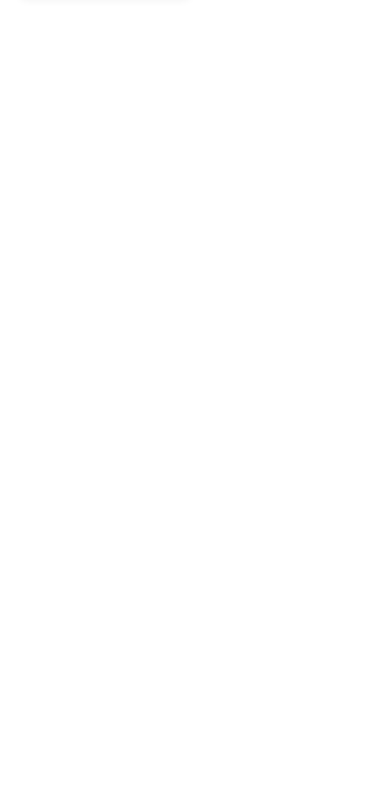
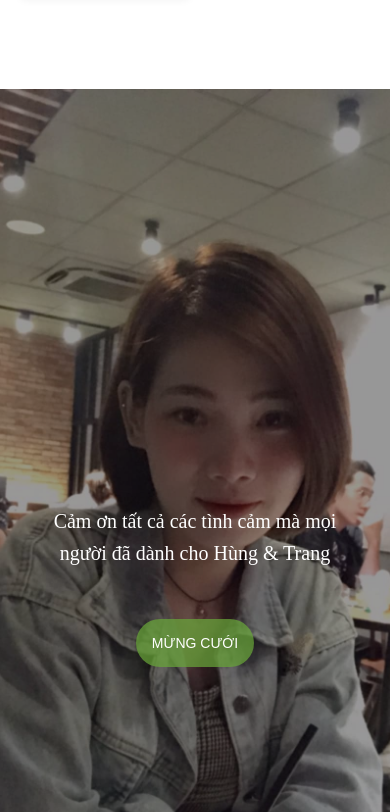
Before and after one commit to devhung96/wedding, a React (Vite) app: page / in a window 390 px wide. Shown: the part 3792-4604 px from the top of the page. Before the commit the page ends 3881 px from the top, so only its background shows below. Built offline with nearby package versions, Linux system fonts and the light colour scheme; a web font is replaced by a local one.

Commit message:
feat: add wedding gift component with modal functionality
- Create new WeddingGift component with responsive styling
- Implement GiftModal for displaying bank details and QR codes
- Add background image and styling for gift section
- Include copy functionality for bank account numbers

```diff
--- a/src/App.tsx
+++ b/src/App.tsx
@@ -5,6 +5,7 @@ import WeddingInvitationCard from './components/WeddingInvitationCard/WeddingInv
 import WeddingParty from './components/WeddingParty/WeddingParty';
 import WeddingFamily from './components/WeddingFamily/WeddingFamily';
 import WeddingAlbum from './components/WeddingAlbum/WeddingAlbum';
+import WeddingGift from './components/WeddingGift/WeddingGift';
 import ConfirmationModal from './components/WeddingParty/ConfirmationModal';
 import WishModal from './components/WeddingParty/WishModal';
 
@@ -84,7 +85,9 @@ function App() {
             { src: DucHung, alt: "Wedding photo 1", className: "large" },
           ]}
         />
+        <WeddingGift />
       </div>
+
 
       <ConfirmationModal
         isOpen={modalState.isOpen}
--- /dev/null
+++ b/src/components/WeddingGift/GiftModal.scss
@@ -0,0 +1,125 @@
+.gift-modal {
+  padding: 20px;
+  text-align: center;
+
+  .gift-message {
+    font-size: 16px;
+    color: #333;
+    margin-bottom: 24px;
+    font-style: italic;
+  }
+
+  .gift-sections {
+    display: flex;
+    gap: 24px;
+    overflow-x: auto;
+    padding: 20px 0;
+    scroll-snap-type: x mandatory;
+    -webkit-overflow-scrolling: touch;
+
+    &::-webkit-scrollbar {
+      height: 8px;
+    }
+
+    &::-webkit-scrollbar-track {
+      background: #f1f1f1;
+      border-radius: 4px;
+    }
+
+    &::-webkit-scrollbar-thumb {
+      background: #8BA888;
+      border-radius: 4px;
+
+      &:hover {
+        background: #9CB89A;
+      }
+    }
+  }
+
+  .gift-section {
+    text-align: center;
+    flex: 0 0 auto;
+    width: 300px;
+    scroll-snap-align: start;
+    h3 {
+      font-size: 18px;
+      color: #69a539;
+      margin-bottom: 16px;
+      font-weight: 600;
+    }
+
+    .qr-container {
+      background: rgba(255, 255, 255, 0.9);
+      border-radius: 12px;
+      padding: 20px;
+      box-shadow: 0 2px 8px rgba(0, 0, 0, 0.1);
+      display: flex;
+      flex-direction: column;
+      align-items: center;
+      gap: 16px;
+
+      .qr-image {
+        width: 200px;
+        height: 200px;
+        object-fit: contain;
+        border-radius: 8px;
+      }
+
+      .bank-info {
+        text-align: center;
+
+        p {
+          margin: 4px 0;
+          font-size: 14px;
+          color: #333;
+
+          &:first-child {
+            font-weight: 600;
+            color: #000;
+          }
+        }
+      }
+
+      .action-buttons {
+        display: flex;
+        gap: 12px;
+        width: 100%;
+        justify-content: center;
+
+        button {
+          flex: 1;
+          max-width: 120px;
+          padding: 8px;
+          border-radius: 20px;
+          font-size: 14px;
+          cursor: pointer;
+          transition: all 0.3s ease;
+          border: none;
+
+          &.copy-button {
+            background: #69a539;
+            color: white;
+
+            &:hover {
+              background: #447120;
+            }
+          }
+
+          &.download-button {
+            background: transparent;
+            border: 1px solid #69a539;
+            color: #69a539;
+
+            &:hover {
+              background: rgba(105, 165, 57, 0.1);
+            }
+          }
+
+          &:active {
+            transform: scale(0.95);
+          }
+        }
+      }
+    }
+  }
+}
--- /dev/null
+++ b/src/components/WeddingGift/GiftModal.tsx
@@ -0,0 +1,51 @@
+import Modal from '../common/Modal/Modal';
+import './GiftModal.scss';
+
+interface GiftModalProps {
+  isOpen: boolean;
+  onClose: () => void;
+}
+
+export default function GiftModal({ isOpen, onClose }: GiftModalProps) {
+  const handleCopySTK = (stk: string) => {
+    navigator.clipboard.writeText(stk);
+    // TODO: Add toast notification
+    console.log('Đã copy STK:', stk);
+  };
+
+  return (
+    <Modal isOpen={isOpen} onClose={onClose} title="Hộp mừng cưới">
+      <div className="gift-modal">
+        <p className="gift-message">
+          Vợ chồng xin cảm ơn tất cả tình cảm của mọi người ♥
+        </p>
+
+        <div className="gift-sections">
+          <div className="gift-section">
+            <h3>MỪNG CƯỚI ĐẾN CHÚ RỂ</h3>
+            <div className="qr-container">
+              <img src="/qr-code-1.png" alt="QR Code Chú Rể" className="qr-image" />
+              <div className="bank-info">
+                <p>TRAN DUC HUNG</p>
+                <p>STK: 123</p>
+                <p>TECHCOMBANK</p>
+              </div>
+            </div>
+          </div>
+
+          <div className="gift-section">
+            <h3>MỪNG CƯỚI ĐẾN CÔ DÂU</h3>
+            <div className="qr-container">
+              <img src="/qr-code-2.png" alt="QR Code Cô Dâu" className="qr-image" />
+              <div className="bank-info">
+                <p>MAI THI HUYEN TRANG</p>
+                <p>STK: 123123123</p>
+                <p>TECHCOMBANK</p>
+              </div>
+            </div>
+          </div>
+        </div>
+      </div>
+    </Modal>
+  );
+}
--- /dev/null
+++ b/src/components/WeddingGift/WeddingGift.scss
@@ -0,0 +1,74 @@
+.wedding-gift {
+  min-height: 100vh;
+  display: flex;
+  align-items: center;
+  justify-content: center;
+  background: url("../../assets/images/MaiTrang.jpg") center/cover no-repeat;
+  position: relative;
+  padding: 80px 0;
+
+  &::before {
+    content: "";
+    position: absolute;
+    top: 0;
+    left: 0;
+    right: 0;
+    bottom: 0;
+    background: rgba(0, 0, 0, 0.4);
+  }
+
+  .gift-content {
+    position: relative;
+    text-align: center;
+    padding: 40px;
+    max-width: 600px;
+    width: 100%;
+    p {
+      font-size: 20px;
+      color: #ffffff;
+      margin-bottom: 40px;
+      line-height: 1.6;
+      font-family: "Playfair Display", serif;
+    }
+
+    .gift-button-wrapper {
+      cursor: pointer;
+      padding: 10px;
+      transition: all 0.3s ease;
+
+      .gift-button-content {
+        display: flex;
+        flex-direction: column;
+        align-items: center;
+
+        button {
+          color: #fff;
+          cursor: pointer;
+          pointer-events: auto;
+          background: #69a539b8;
+          border: none;
+          border-radius: 50px;
+          align-items: center;
+          gap: 6px;
+          padding: 16px;
+          font-size: 14px;
+          font-weight: 500;
+          transition: all 0.3s;
+
+          &:hover {
+            background: #9cb89a;
+            color: white;
+          }
+
+          &:active {
+            transform: scale(0.98);
+          }
+        }
+      }
+
+      &:hover {
+        transform: scale(1.02);
+      }
+    }
+  }
+}
--- /dev/null
+++ b/src/components/WeddingGift/WeddingGift.tsx
@@ -0,0 +1,34 @@
+import { useState } from 'react';
+import GiftModal from './GiftModal';
+import './WeddingGift.scss';
+
+export default function WeddingGift() {
+  const [isModalOpen, setIsModalOpen] = useState(false);
+
+  const handleOpenModal = () => {
+    setIsModalOpen(true);
+  };
+
+  const handleCloseModal = () => {
+    setIsModalOpen(false);
+  };
+
+  return (
+    <div className="wedding-gift">
+      <div className="gift-content">
+        <p>Cảm ơn tất cả các tình cảm mà mọi người đã dành cho Hùng & Trang</p>
+        <div className="gift-button-wrapper" onClick={handleOpenModal}>
+          <div className="gift-button-content">
+            <button>
+              MỪNG CƯỚI
+            </button>
+          </div>
+        </div>
+      </div>
+      <GiftModal
+        isOpen={isModalOpen}
+        onClose={handleCloseModal}
+      />
+    </div>
+  );
+}
```
Also changed, not shown: src/assets/images/couple-bg.jpg (added).
